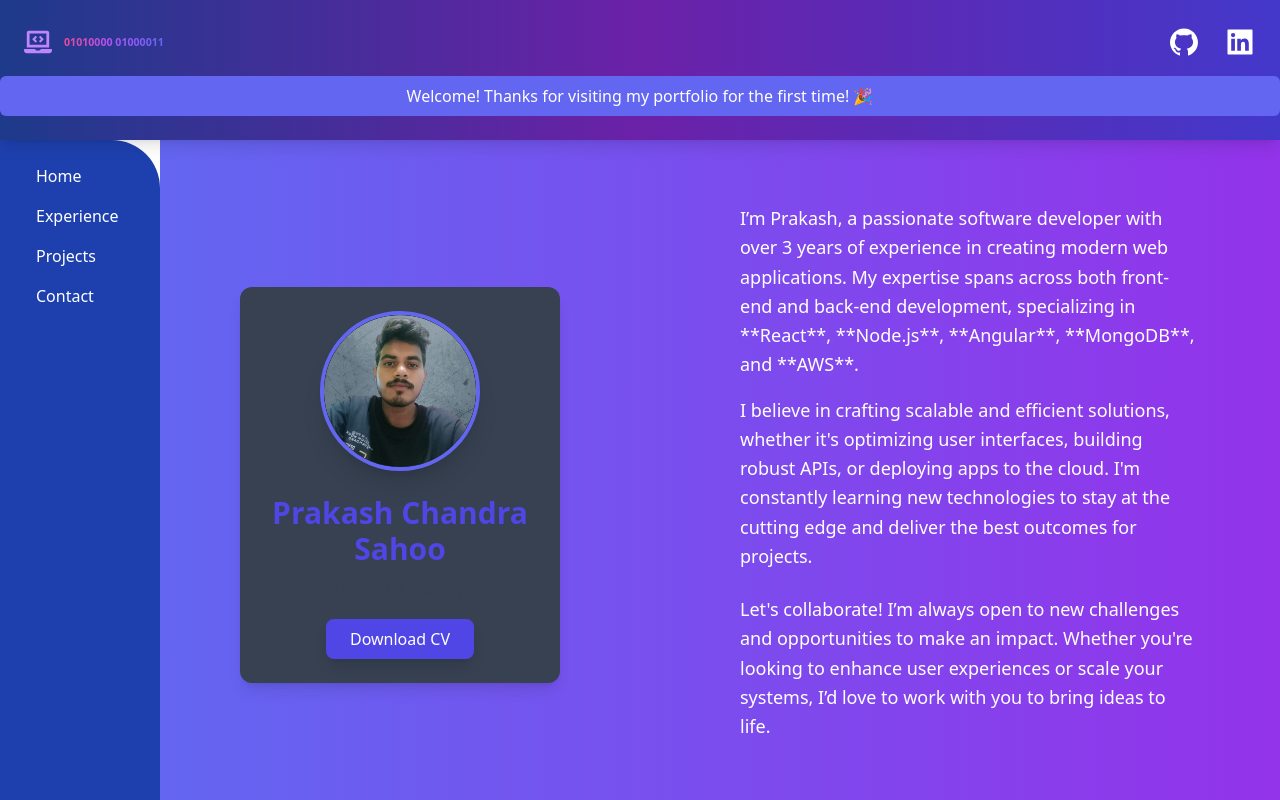
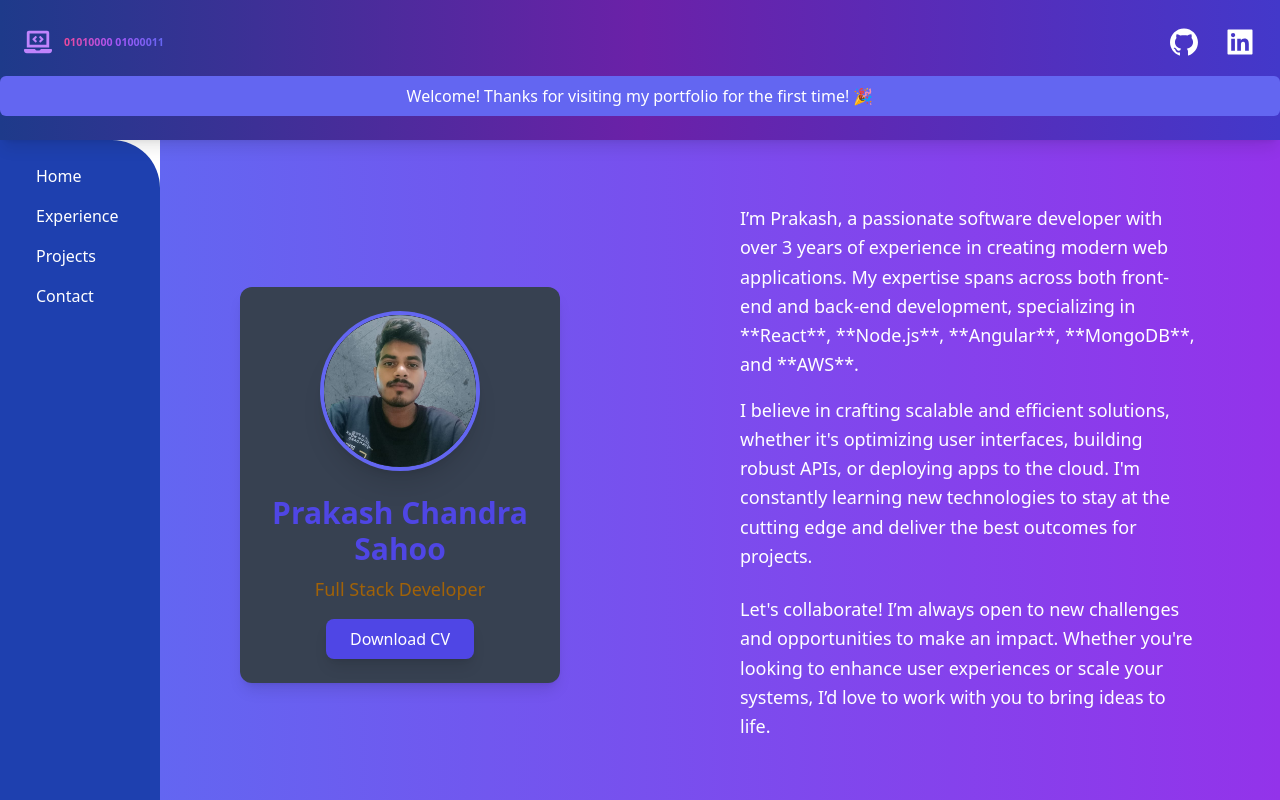
Before and after one commit to prakasham-om/portfolio, a React (Vite) app in the folder myapp/: page / in a window 1280 px wide. Shown: the top 800 px of the page. Built offline with nearby package versions, Linux system fonts and the light colour scheme.

Commit message:
Update About.jsx

```diff
--- a/myapp/src/components/About.jsx
+++ b/myapp/src/components/About.jsx
@@ -43,7 +43,7 @@ function About() {
           <animated.h2 style={fadeIn} className="text-3xl font-semibold text-indigo-600 mb-2">
             Prakash Chandra Sahoo
           </animated.h2>
-          <p className="text-lg text-gray-700 mb-4">Full Stack Developer</p>
+          <p className="text-lg text-yellow-700 mb-4">Full Stack Developer</p>
           <button
             onClick={downloadCV}
             className="bg-indigo-600 text-white py-2 px-6 rounded-lg hover:bg-indigo-700 transition duration-300 shadow-lg transform hover:scale-105"
```
